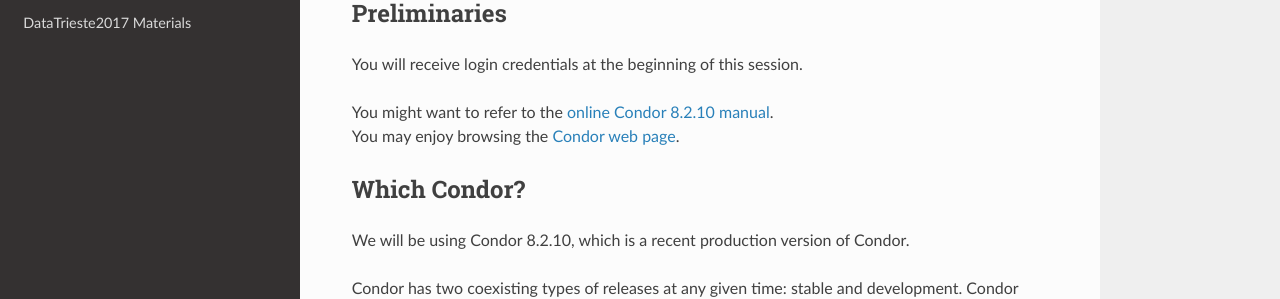
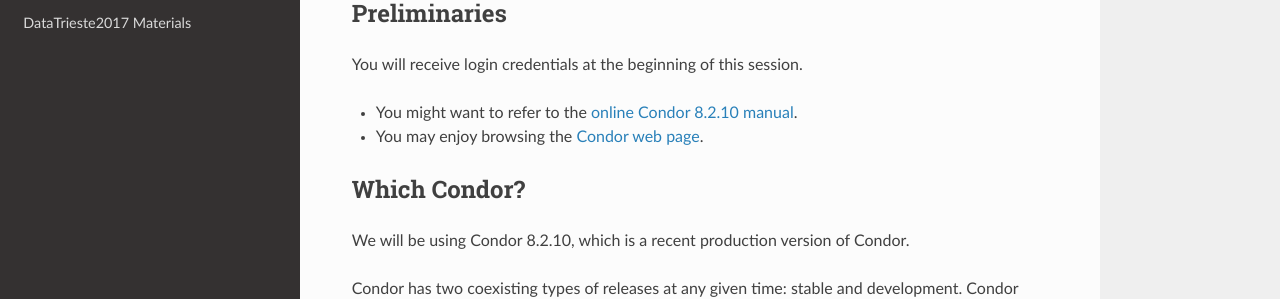
Before and after one commit to opensciencegrid/dosar, an MkDocs documentation site: the page built from docs/Materials/Introduction.md, in a window 1280 px wide. Shown: the part 200-499 px from the top of the page. Built offline with MkDocs 1.6.1, drawn with Linux system fonts in a browser that asks for light colours; nearby versions of some CDN libraries; old or Windows-style settings are respelled for this version of MkDocs.

```diff
--- a/docs/Materials/Introduction.md
+++ b/docs/Materials/Introduction.md
@@ -4,8 +4,8 @@
 
 You will receive login credentials at the beginning of this session.
 
-You might want to refer to the [online Condor 8.2.10 manual](http://research.cs.wisc.edu/htcondor/manual/v8.2/).<br>
-You may enjoy browsing the [Condor web page](http://www.cs.wisc.edu/condor/).<br>
+   * You might want to refer to the [online Condor 8.2.10 manual](http://research.cs.wisc.edu/htcondor/manual/v8.2/).<br>
+   * You may enjoy browsing the [Condor web page](http://www.cs.wisc.edu/condor/).<br>
 
 ## Which Condor?
 We will be using Condor 8.2.10, which is a recent production version of Condor.
```
